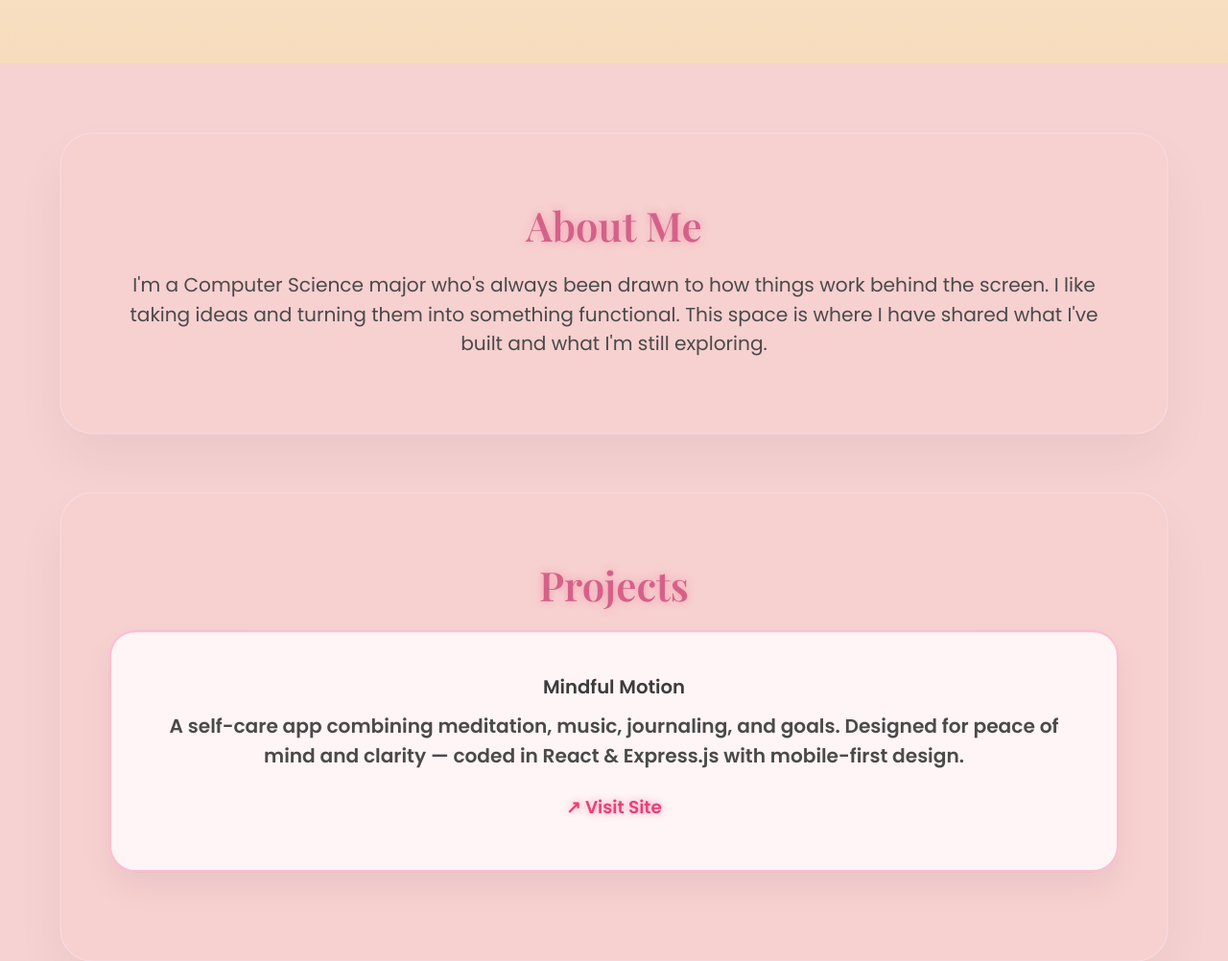
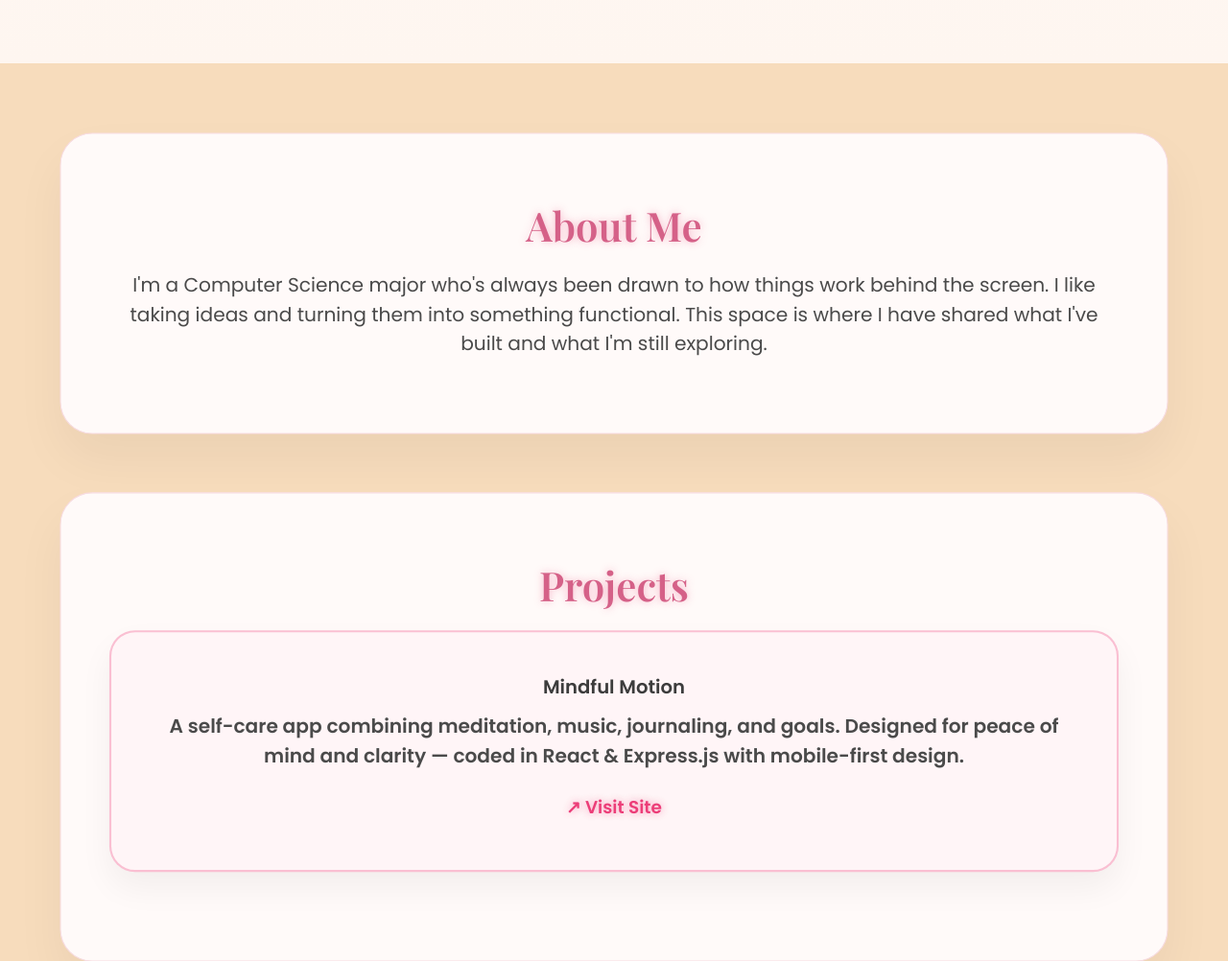
Before and after one commit to ReshaC101/My-Portfolio, a plain HTML site: page index.html in a window 1280 px wide. Shown: the part 700-1702 px from the top of the page at 96% size. Drawn offline with nearby package versions, Linux system fonts and the light colour scheme.

Commit message:
Update style.css

```diff
--- a/style.css
+++ b/style.css
@@ -7,30 +7,11 @@
 
 body {
   font-family: 'Poppins', sans-serif;
-  background-color: #f7d2d2; /* soft pink background for entire site */
+  background-color: #f7dcbc; /* beige-pink background */
   color: #3c3c3c;
   overflow-x: hidden;
 }
 
-.section-box {
-  background: #fffaf9; /* keep sections light beige/white */
-  border: 1px solid #f7dbe1;
-  box-shadow: 0 25px 50px rgba(0, 0, 0, 0.05);
-  border-radius: 2rem;
-  padding: 4rem 3rem;
-  max-width: 1100px;
-  width: 95%;
-  margin: 5rem auto;
-  text-align: center;
-  transform: scale(0.9);
-  opacity: 0;
-  transition: all 1s ease;
-}
-
-.section-box.in-view {
-  transform: scale(1.05);
-  opacity: 1;
-}
 #progress-bar {
   position: fixed;
   top: 0;
@@ -82,7 +63,7 @@ body {
 }
 
 .hero {
-  background: linear-gradient(180deg, #fff9f9 0%, #f7dcbc 100%);
+  background: linear-gradient(180deg, #fff9f9 0%, #fef6f0 100%);
   padding: 10rem 2rem 6rem;
   text-align: center;
 }
@@ -164,7 +145,7 @@ h2 {
 }
 
 .section-box {
-  background: #f7d0d0;
+  background: #fffaf9;
   border: 1px solid #f7dbe1;
   box-shadow: 0 25px 50px rgba(0, 0, 0, 0.05);
   border-radius: 2rem;
```
